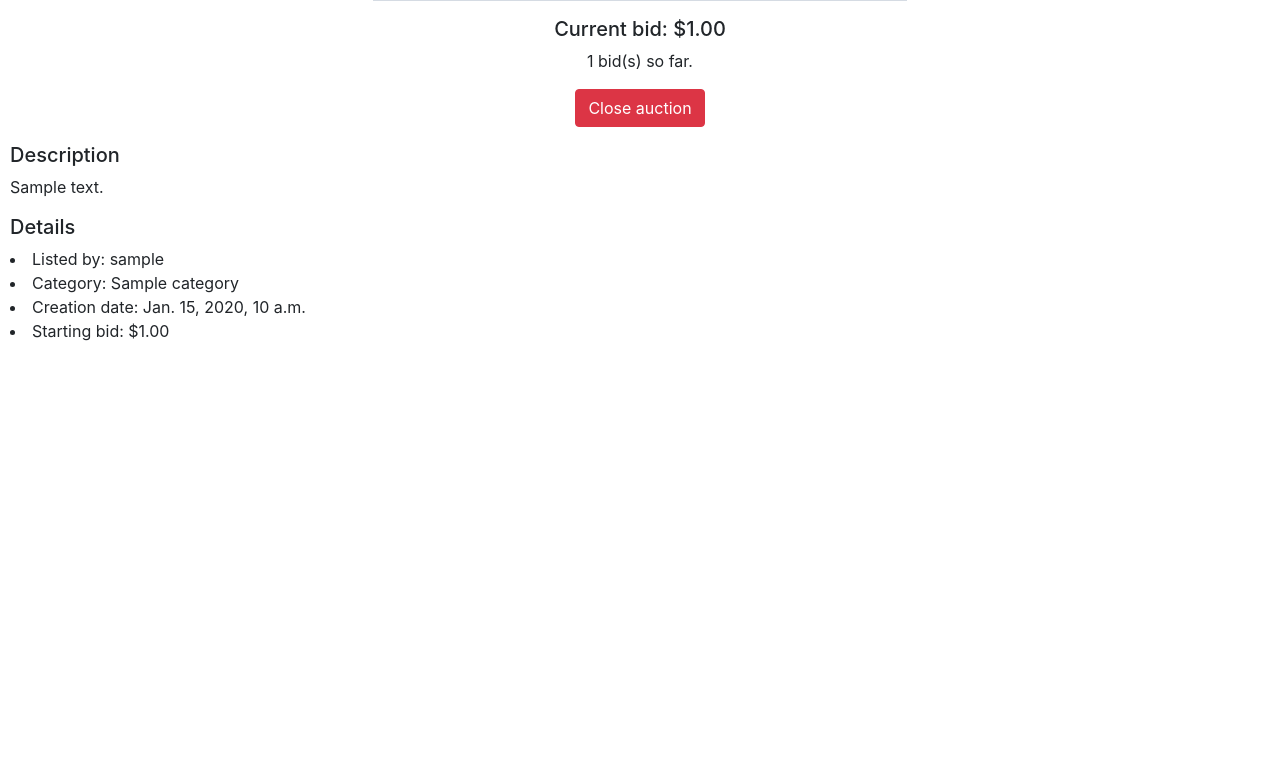
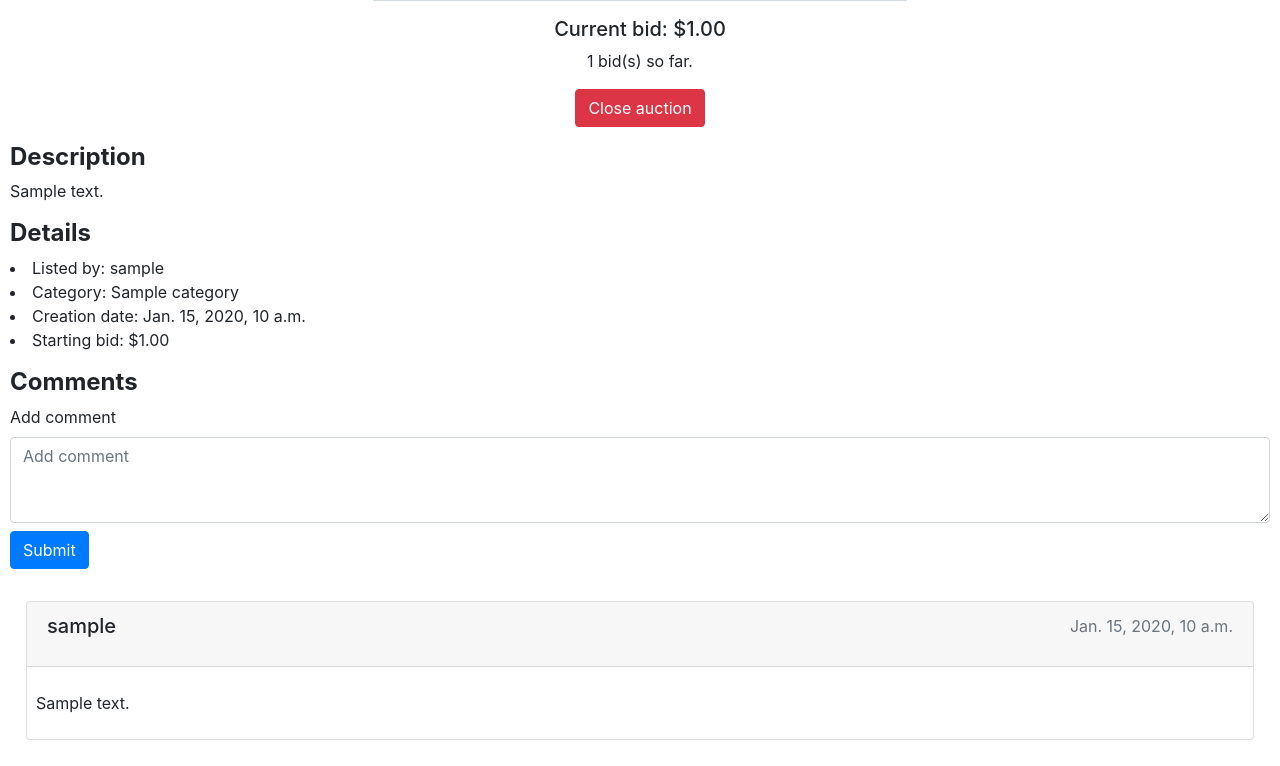
Before and after one commit to luricl/e-commerce, a Django app: a page that uses auctions/templates/auctions/auction.html in a window 1280 px wide. Shown: the part 612-1378 px from the top of the page. Before the commit the page ends 953 px from the top, so only its background shows below. Run offline with Django 3.2, Linux system fonts and the light colour scheme; a user stored in the database is signed in; tables that the repository leaves empty hold one stand-in row (values such as "Sample post"); grey boxes marked "Sample" are stand-in pictures; some libraries are stand-ins or nearby versions.

Commit message:
add comments

```diff
--- a/auctions/models.py
+++ b/auctions/models.py
@@ -29,6 +29,8 @@ class Bids(models.Model):
 
 class Comments(models.Model):
     id = models.AutoField(primary_key=True)
-    user = models.ForeignKey(User, on_delete=models.CASCADE, related_name="comment_author")
-    auction = models.ForeignKey(AuctionListings, on_delete=models.CASCADE, related_name="commented_auction")
+    # change the related name
+    user = models.ForeignKey(User, on_delete=models.CASCADE, related_name="comments")
+    auction = models.ForeignKey(AuctionListings, on_delete=models.CASCADE, related_name="comments")
+    creation_date = models.DateTimeField(auto_now_add=True)
     body = models.CharField(max_length=10000)
--- a/auctions/templates/auctions/auction.html
+++ b/auctions/templates/auctions/auction.html
@@ -48,7 +48,7 @@
                         <div class="my-3">
                             <form action="{% url 'make_bid' auction.id %}" method="POST">
                                 {% csrf_token %}
-                                <input type="number" name="bid" id="bid" min="{{ current_price }}" placeholder="Bid">
+                                <input type="number" name="bid" id="bid" min="{{ min_bid }}" placeholder="Bid" step=".01">
                                 <input class="btn btn-primary" type="submit" value="Submit">
                             </form>
                         </div>
@@ -65,12 +65,12 @@
 
     <!--Details-->
 
-    <div>
-        <h5>Description</h5>
+    <di class="my-3"v>
+        <h4><strong>Description</strong></h4>
         <p>{{ auction.description }}</p>
     </div>
-    <div>
-        <h5>Details</h5>
+    <div >
+        <h4><strong>Details</strong></h4>
         <li>Listed by: {{ auction.author }}</li>
 
         {% if auction.category %}
@@ -83,10 +83,38 @@
         <li>Starting bid: ${{ auction.starting_bid }}</li>
     </div>
 
-    <!--Add comments-->
-    <!-- <div>
-        <h5>Comments</h5>
-        <
-    </div> -->
+    <!-- Comments-->
+    <div class="my-3">
+        <h4><strong>Comments</strong></h4>
+        {% if user.is_authenticated %}
+            <div class="form-group mb-4">
+                <form action="{% url 'add_comment' auction.id %}" method="POST">
+                    {% csrf_token %}
+                    <label for="add_comment">Add comment</label>
+                    <textarea class="form-control" type="text" id="add_comment" name="add_comment" rows="3" placeholder="Add comment"></textarea>
+                    <input type="submit" class="btn btn-primary my-2" value="Submit">
+                </form>
+            </div>
+        {% endif %}
+        {% for comment in comments %}
+            <div class="card m-3">
+                <div class="card-header">
+                    <div class="row">
+                        <div class="col">
+                            <h5 class="card-title">{{ user.username }}</h5>
+                        </div>
+                        <div class="col text-right">
+                            <p class="text-muted">{{ comment.creation_date }}</p>
+                        </div>
+                    </div>
+                </div>
+                <div class="card-body m-1">
+                    <div class="row">
+                        <p class="card-text">{{ comment.body }}</p>
+                    </div>
+                </div>
+            </div>
+        {% endfor %}
+    </div>
 
 {% endblock %}
--- a/auctions/urls.py
+++ b/auctions/urls.py
@@ -14,5 +14,5 @@ urlpatterns = [
     path("remove_watchlist/<int:auction_id>/", views.remove_watchlist, name="remove_watchlist"),
     path("close/<int:auction_id>/", views.close_auction, name="close_auction"),
     path("bid/<int:auction_id>/", views.bid, name="make_bid"),
-    path("comment/<int:auction_id>/", views.comment, name="comment"),
+    path("comment/<int:auction_id>/", views.comment, name="add_comment"),
 ]
--- a/auctions/views.py
+++ b/auctions/views.py
@@ -118,18 +118,22 @@ def create_listing(request):
                 })
 
 
-# post comments if user is authenticated
 def show_auction(request, item):
 
     auction = AuctionListings.objects.get(title=item)
     bids = Bids.objects.filter(auction=auction)
-    current_price = auction.starting_bid
+    current_price = 0
+    comments = Comments.objects.filter(auction=auction)
+
+    print(comments)
+
     num_of_bids = 0
     winner = None
     in_watchlist = False
 
     if bids:
         current_price = bids.order_by('-value')[0].value
+        min_bid = float(current_price) + 0.01
         winner = bids.order_by('-value')[0].user
         num_of_bids = len(bids)
 
@@ -144,7 +148,9 @@ def show_auction(request, item):
         "bids": bids,
         "winner": winner,
         "current_price": current_price,
+        "min_bid": min_bid,
         "num_of_bids": num_of_bids,
+        "comments": comments,
         "in_watchlist": in_watchlist
     })
 
@@ -209,5 +215,13 @@ def bid(request, auction_id):
 
     return HttpResponseRedirect(reverse(show_auction, kwargs={"item": auction.title}))
 
+
 def comment(request, auction_id):
-    pass
+    auction = AuctionListings.objects.get(id=auction_id)
+
+    comment = Comments(user=request.user, auction=auction, body=request.POST["add_comment"])
+    comment.save()
+
+    messages.success(request, "Comment added!")
+
+    return HttpResponseRedirect(reverse(show_auction, kwargs={"item": auction.title}))
```
Also changed, not shown: auctions/migrations/0006_comments_creation_date.py (added), auctions/migrations/0007_alter_comments_auction_alter_comments_user.py (added).
